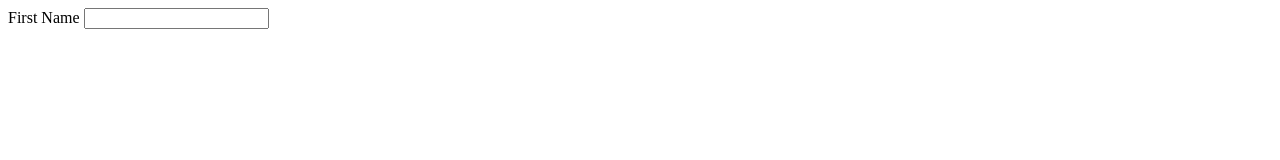
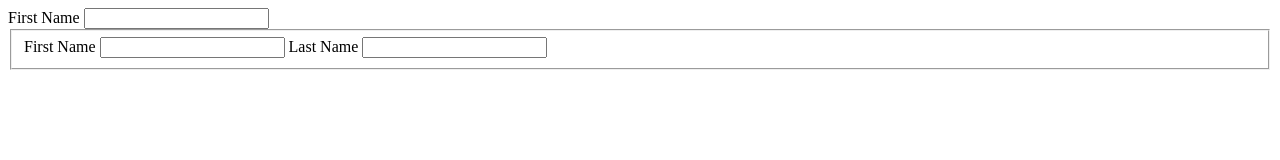
Before and after one commit to Gloria0987/CSS-Tricks, a plain HTML site: page index.html in a window 1280 px wide. Drawn offline with Linux system fonts and the light colour scheme.

Commit message:
field-set used to group related forms together

```diff
--- a/index.html
+++ b/index.html
@@ -56,6 +56,12 @@
         into the form control after submitting-->
         <!-- form input shouls always have a name attribute otherwise it will be ignored when the form is submitted-->
         <input type="text" name="first_name" id="first_name">
+        <fieldset><!--Field set element is a container element that allows us to group related forms together-->
+            <label for="first_name">First Name</label>
+            <input type="text" name="first_name" id="first_name">
+            <label for="last_name">Last Name</label>
+            <input type="text" name="last_name" id="last_name">
+        </fieldset>
     </form>
 </body>
 </html>
```
